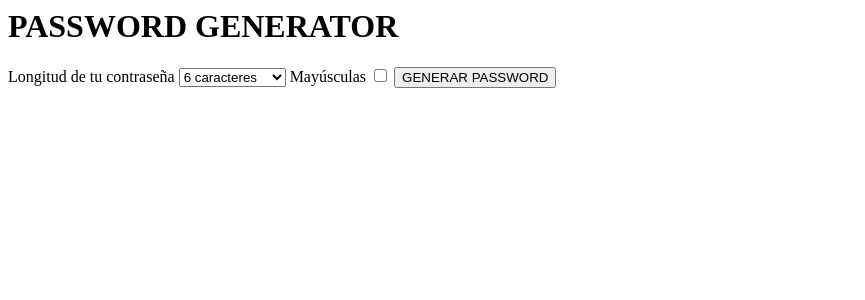
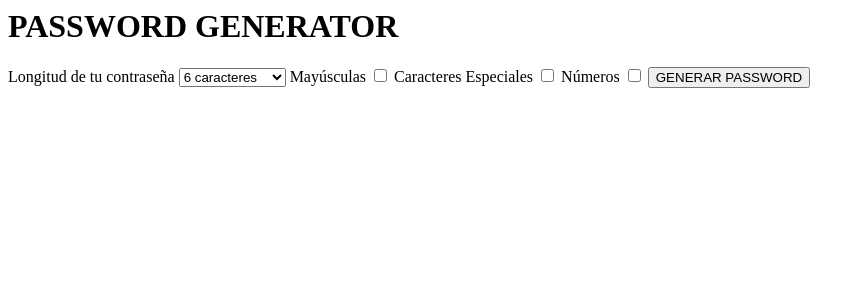
Before and after one commit to chubis86/djangoContrase-as, a Django app: page / in a window 1280 px wide. Shown: the top 300 px of the page, without its empty margins (0-865 px from the left). Run offline with Django 4.2, Linux system fonts and the light colour scheme.

Commit message:
ESPECIALES/MAYUS/NUMS

```diff
--- a/passwords/generator/templates/home.html
+++ b/passwords/generator/templates/home.html
@@ -1,8 +1,8 @@
-<form action="/password/" method="POST">
+<form action="{% url 'password' %}" method="POST">
     <h1>PASSWORD GENERATOR</h1>
     {% csrf_token %}
     <label for="length">Longitud de tu contraseña</label>
-    <select name="length" id="length">
+    <select name="length" id="length" required>
         <option value="6">6 caracteres</option>
         <option value="7">7 caracteres]</option>
         <option value="8">8 caracteres]</option>
@@ -14,6 +14,12 @@
     <label for="uppercase">Mayúsculas</label>
     <input type="checkbox" name="uppercase" id="uppercase">
 
+    <label for="uppercase">Caracteres Especiales</label>
+    <input type="checkbox" name="especiales" id="especiales">
+
+    <label for="uppercase">Números</label>
+    <input type="checkbox" name="numeros" id="numeros">
+
     <button>GENERAR PASSWORD</button>
 
 
--- a/passwords/generator/templates/password.html
+++ b/passwords/generator/templates/password.html
@@ -8,6 +8,7 @@
 </head>
 <body>
     PASSWORDS
+    <br><br>
     {{password}}
 </body>
 </html>
--- a/passwords/generator/views.py
+++ b/passwords/generator/views.py
@@ -1,3 +1,4 @@
+from webbrowser import get
 from django.shortcuts import render
 from django.http import HttpResponse
 import random
@@ -11,9 +12,20 @@ def home(request):
     return render(request, 'home.html')
 
 def password(request):
-    caracteres= list('abcdeefghijklmnñopqrstuvxyz')
+    caracteres= list('abcdefghijklmnñopqrstuvxyz')
+
+    if 'especiales' in request.POST:
+        caracteres.extend(list('!"#$%&/()'))
+
+    if 'uppercase' in request.POST:
+        caracteres.extend(list('ABCDEFGHIJKLMNÑOPQRSTUVXYZ'))
+
+    if 'numeros' in request.POST:
+        caracteres.extend(list('0123456789'))
+
     longitud= int(request.POST['length'])
     password_generado=''
+
     for x in range(longitud):
         password_generado+=random.choice(caracteres)
 
--- a/passwords/passwords/urls.py
+++ b/passwords/passwords/urls.py
@@ -21,5 +21,5 @@ urlpatterns = [
     #path('admin/', admin.site.urls),
     path('', views.home),
     path('about/', views.about),
-    path('password/', views.password)
+    path('password/', views.password, name='password')
 ]
```
